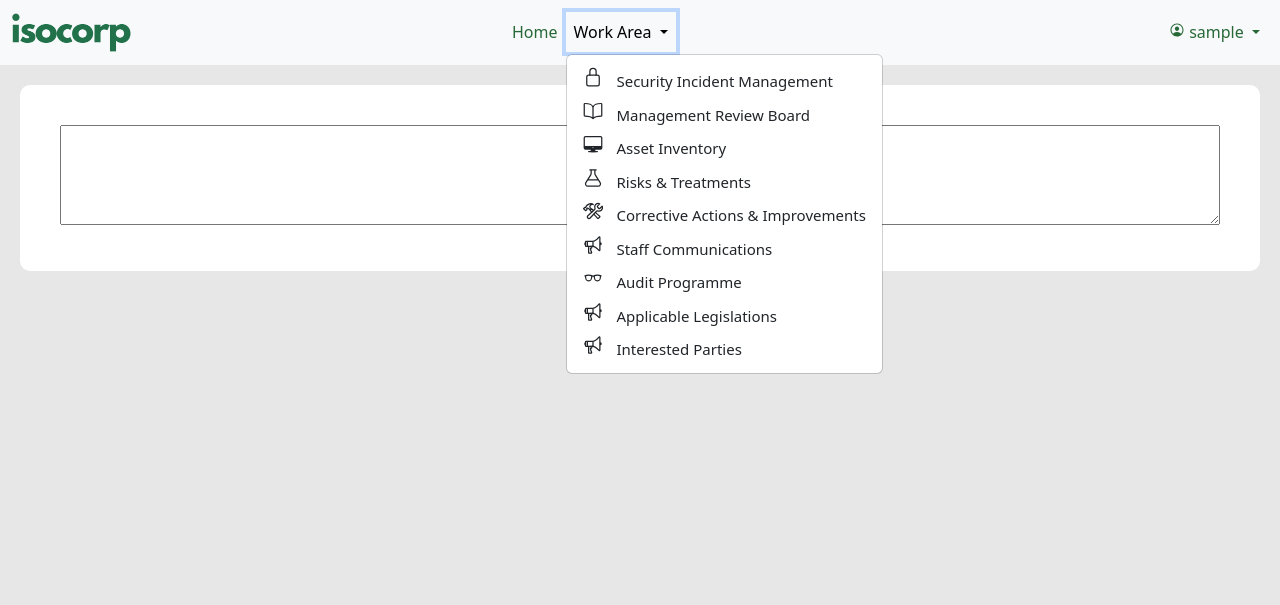
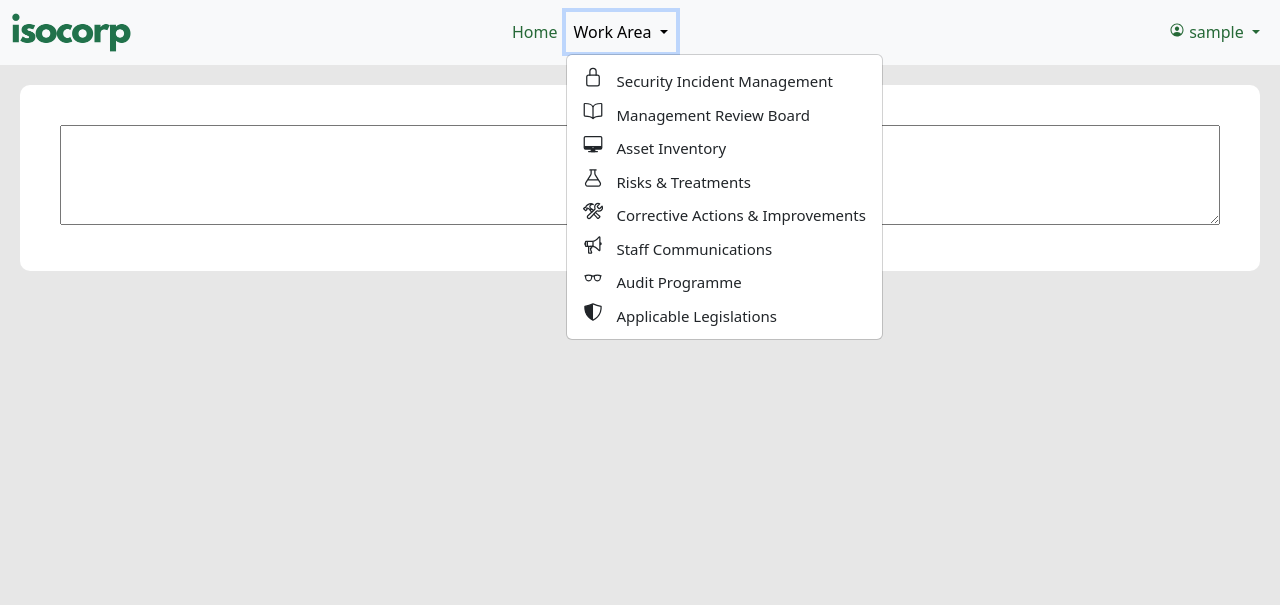
Before and after one commit to sidmrlazy/isocorp, a PHP site: page /activity-details.php in a window 1280 px wide, after a click on "Work Area". Shown: the top 605 px of the page. Run offline with PHP 8.4, Linux system fonts and the light colour scheme; the visitor is signed in with stand-in values (Sample User, id 1); data that the repository does not hold is empty; some libraries are stand-ins or nearby versions.

Commit message:
modified:   includes/navbar.php

```diff
--- a/includes/navbar.php
+++ b/includes/navbar.php
@@ -6,7 +6,7 @@ include 'includes/connection.php';
 ?>
 <nav class="navbar navbar-expand-lg bg-body-tertiary custom-navbar">
   <div class="container-fluid">
-    <a class="navbar-brand" href="index.php">
+    <a class="navbar-brand" href="dashboard.php">
       <img src="assets/logo/isocorp_logo_white.png" alt="">
     </a>
     <button class="navbar-toggler" type="button" data-bs-toggle="collapse" data-bs-target="#navbarSupportedContent"
@@ -16,7 +16,7 @@ include 'includes/connection.php';
     <div class="collapse navbar-collapse" id="navbarSupportedContent">
       <ul class="navbar-nav me-auto mb-2 mb-lg-0">
         <li class="nav-item">
-          <a class="nav-link" aria-current="page" href="index.php">Home</a>
+          <a class="nav-link" aria-current="page" href="dashboard.php">Home</a>
         </li>
         <li class="nav-item dropdown">
           <a class="nav-link dropdown-toggle" href="#" role="button" data-bs-toggle="dropdown" aria-expanded="false">
@@ -58,14 +58,10 @@ include 'includes/connection.php';
 
             <li>
               <a class="dropdown-item" href="#">
-                <ion-icon style="font-size: 20px !important;" name="megaphone-outline"></ion-icon> Applicable Legislations
+                <ion-icon style="font-size: 20px !important;" name="shield-half-outline"></ion-icon> Applicable Legislations
               </a>
             </li>
-            <li>
-              <a class="dropdown-item" href="#">
-                <ion-icon style="font-size: 20px !important;" name="megaphone-outline"></ion-icon> Interested Parties
-              </a>
-            </li>
+
           </ul>
         </li>
         <?php if ($user_role == '1') { ?>
```
